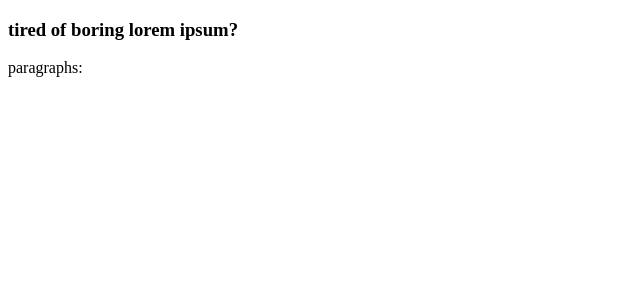
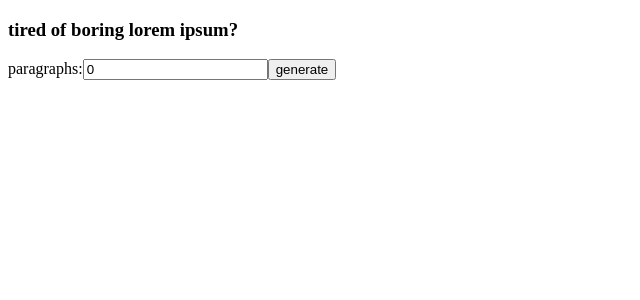
Before and after one commit to LaurenCummings/lorem-ipsum-project, a React (Vite) app: page / in a window 1280 px wide. Shown: the top 300 px of the page, without its empty margins (0-640 px from the left). Built offline with nearby package versions, Linux system fonts and the light colour scheme.

Commit message:
Added input box and submit button

```diff
--- a/src/App.jsx
+++ b/src/App.jsx
@@ -18,6 +18,14 @@
         <label htmlFor="amount">
           paragraphs:
         </label>
+        <input
+          type="number"
+          name="amount"
+          id="amount"
+          value={count}
+          onChange={(e) => setCount(e.target.value)}
+        />
+        <button type="submit" className="btn">generate</button>
       </form>
     </section>
   )
```
